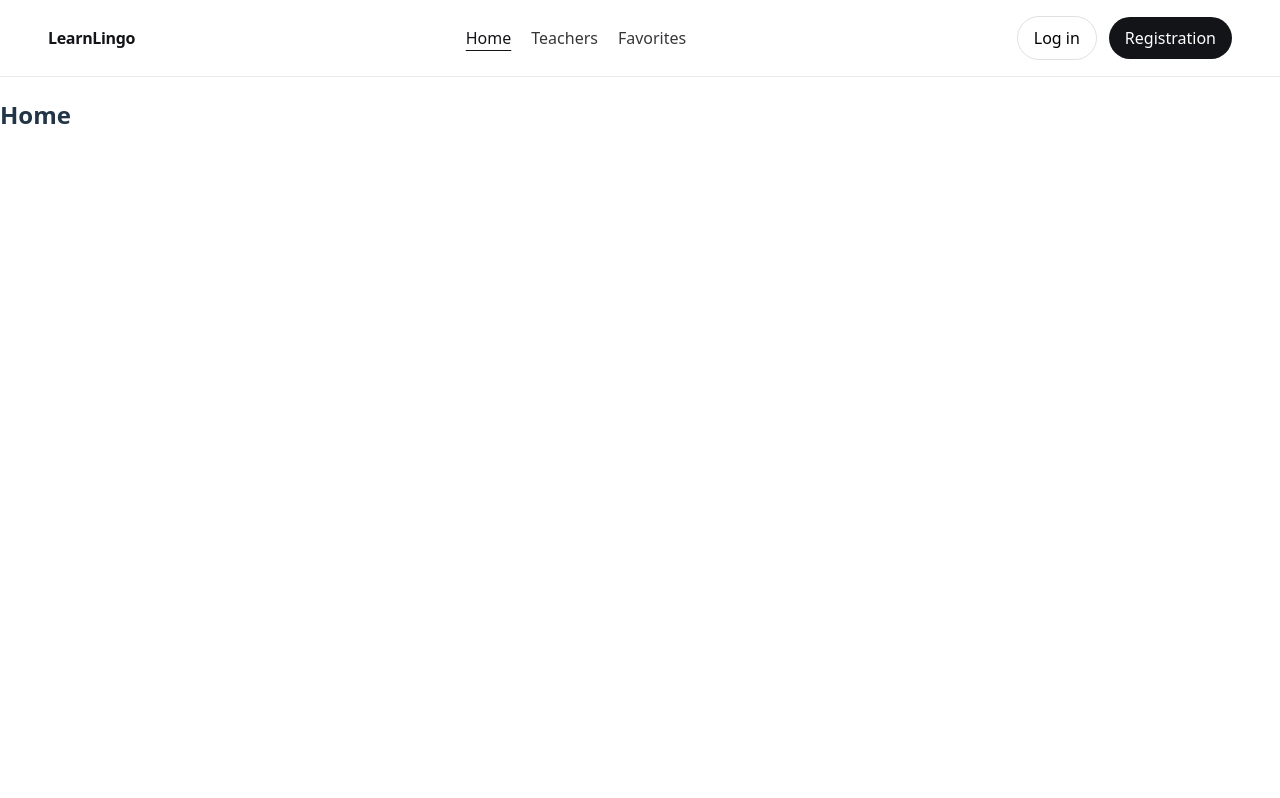
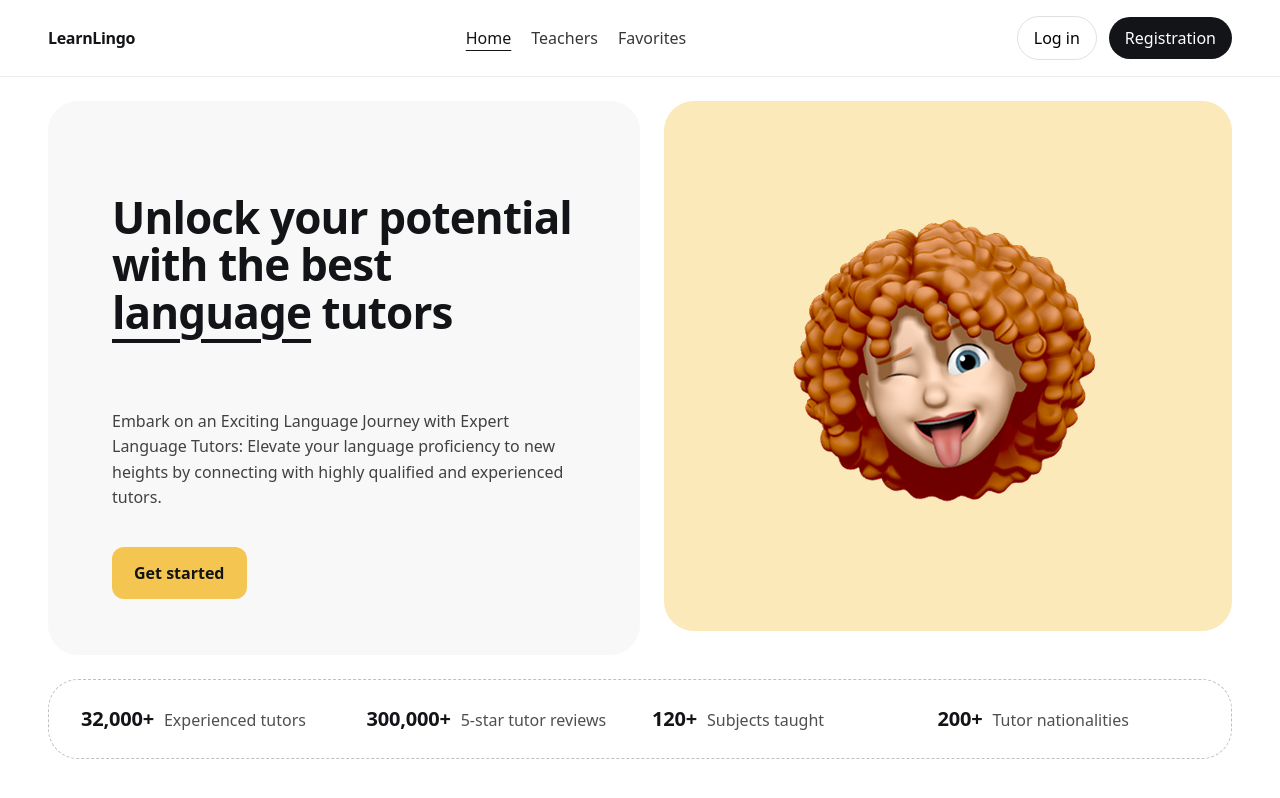
Before and after one commit to Suzy-Lana777/learn-lingo, a React (Vite) app: page / in a window 1280 px wide. Built offline with nearby package versions, Linux system fonts and the light colour scheme.

Commit message:
page-home

```diff
--- /dev/null
+++ b/src/pages/Home/Home.module.scss
@@ -0,0 +1,157 @@
+.page {
+  max-width: 1184px;
+  margin: 0 auto;
+  padding: 24px;
+  display: flex;
+  flex-direction: column;
+  gap: 24px;
+}
+
+/* HERO */
+.hero {
+  display: grid;
+  grid-template-columns: 1.2fr 0.8fr;
+  gap: 24px;
+  align-items: stretch;
+}
+
+/* Ліва частина */
+.heroLeft {
+  background: #f8f8f8;
+  border-radius: 30px;
+  padding: 56px 64px;
+  display: flex;
+  flex-direction: column;
+  gap: 20px;
+}
+
+.title {
+  font-size: 44px;
+  line-height: 1.08;
+  letter-spacing: -0.02em;
+  color: #121417;
+}
+
+.underline {
+  text-decoration: underline;
+  text-underline-offset: 10px;
+}
+
+.text {
+  max-width: 520px;
+  opacity: 0.8;
+  line-height: 1.6;
+  color: #121417;
+}
+
+/* Кнопка */
+.cta {
+  width: fit-content;
+  padding: 14px 22px;
+  border-radius: 12px;
+  background: #f4c550;
+  color: #121417;
+  font-weight: 600;
+  transition: background-color 0.25s ease;
+
+  &:hover {
+    background-color: #e2b845;
+  }
+}
+
+/* ✅ Права частина як у Figma: 568×530, bg #FBE9BA, radius 30 */
+.heroRight {
+  width: 568px;
+  height: 530px;
+  background: #fbe9ba;
+  border-radius: 30px;
+
+  display: flex;
+  align-items: center;
+  justify-content: center;
+
+  /* щоб вміщалось у grid без переповнення */
+  max-width: 100%;
+}
+
+/* ✅ Картинка 339×339 */
+.heroImg {
+  width: 339px;
+  height: 339px;
+  object-fit: contain;
+  display: block;
+}
+
+/* STATS */
+.stats {
+  border: 1px dashed rgba(0, 0, 0, 0.25);
+  border-radius: 30px;
+  padding: 24px 32px;
+  display: grid;
+  grid-template-columns: repeat(4, 1fr);
+  gap: 24px;
+  align-items: center;
+}
+
+.statItem {
+  display: flex;
+  gap: 10px;
+  align-items: baseline;
+}
+
+.statNumber {
+  font-weight: 700;
+  font-size: 20px;
+  letter-spacing: -0.01em;
+  color: #121417;
+}
+
+.statLabel {
+  opacity: 0.75;
+  color: #121417;
+}
+
+/* Responsive */
+@media (max-width: 1184px) {
+  .heroRight {
+    width: 100%;
+  }
+}
+
+@media (max-width: 1024px) {
+  .hero {
+    grid-template-columns: 1fr;
+  }
+
+  .heroRight {
+    width: 100%;
+    height: 420px; /* на планшеті трохи менше, щоб не було “полотна” */
+  }
+
+  .stats {
+    grid-template-columns: repeat(2, 1fr);
+  }
+}
+
+@media (max-width: 520px) {
+  .heroLeft {
+    padding: 28px;
+  }
+
+  .title {
+    font-size: 32px;
+  }
+
+  .heroRight {
+    height: 340px;
+  }
+
+  .heroImg {
+    width: 260px;
+    height: 260px;
+  }
+
+  .stats {
+    grid-template-columns: 1fr;
+  }
+}
--- a/src/pages/Home/Home.tsx
+++ b/src/pages/Home/Home.tsx
@@ -1,3 +1,59 @@
+import { Link } from "react-router-dom";
+import styles from "./Home.module.scss";
+
 export default function Home() {
-  return <h2>Home</h2>;
+  return (
+    <div className={styles.page}>
+      <section className={styles.hero}>
+        <div className={styles.heroLeft}>
+          <h1 className={styles.title}>
+            Unlock your potential with the best{" "}
+            <span className={styles.underline}>language</span> tutors
+          </h1>
+
+          <p className={styles.text}>
+            Embark on an Exciting Language Journey with Expert Language Tutors:
+            Elevate your language proficiency to new heights by connecting with
+            highly qualified and experienced tutors.
+          </p>
+
+          <Link to="/teachers" className={styles.cta}>
+            Get started
+          </Link>
+        </div>
+
+        {/* ✅ Правий блок як у Figma */}
+        <div className={styles.heroRight}>
+          <img
+            src="/public/images/home-img.png"
+            alt="LearnLingo hero"
+            className={styles.heroImg}
+          />
+        </div>
+      </section>
+
+      {/* ✅ Статистика знизу — ПОВЕРНУЛИ, нічого не видаляємо */}
+      <section className={styles.stats}>
+        <div className={styles.statItem}>
+          <span className={styles.statNumber}>32,000+</span>
+          <span className={styles.statLabel}>Experienced tutors</span>
+        </div>
+
+        <div className={styles.statItem}>
+          <span className={styles.statNumber}>300,000+</span>
+          <span className={styles.statLabel}>5-star tutor reviews</span>
+        </div>
+
+        <div className={styles.statItem}>
+          <span className={styles.statNumber}>120+</span>
+          <span className={styles.statLabel}>Subjects taught</span>
+        </div>
+
+        <div className={styles.statItem}>
+          <span className={styles.statNumber}>200+</span>
+          <span className={styles.statLabel}>Tutor nationalities</span>
+        </div>
+      </section>
+    </div>
+  );
 }
```
Also changed, not shown: public/images/home-img.png (added).
